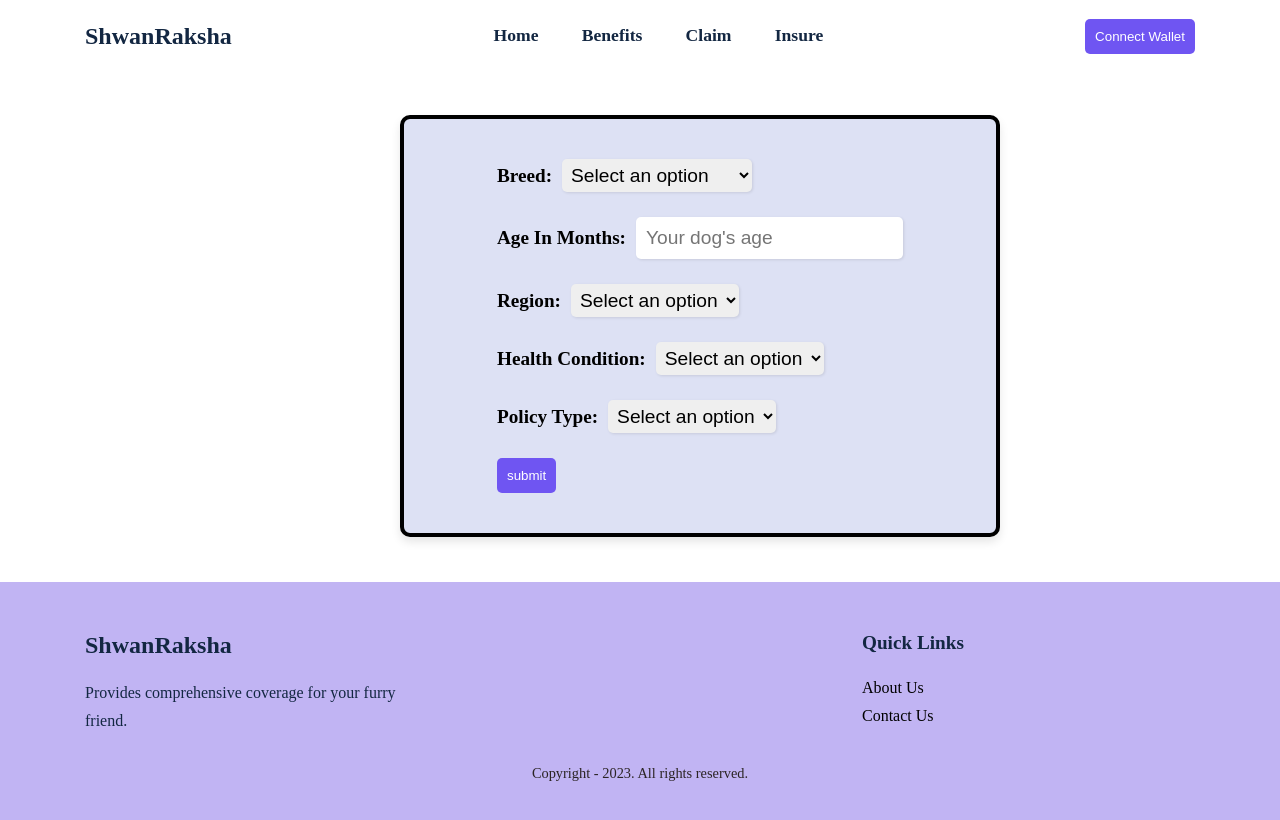
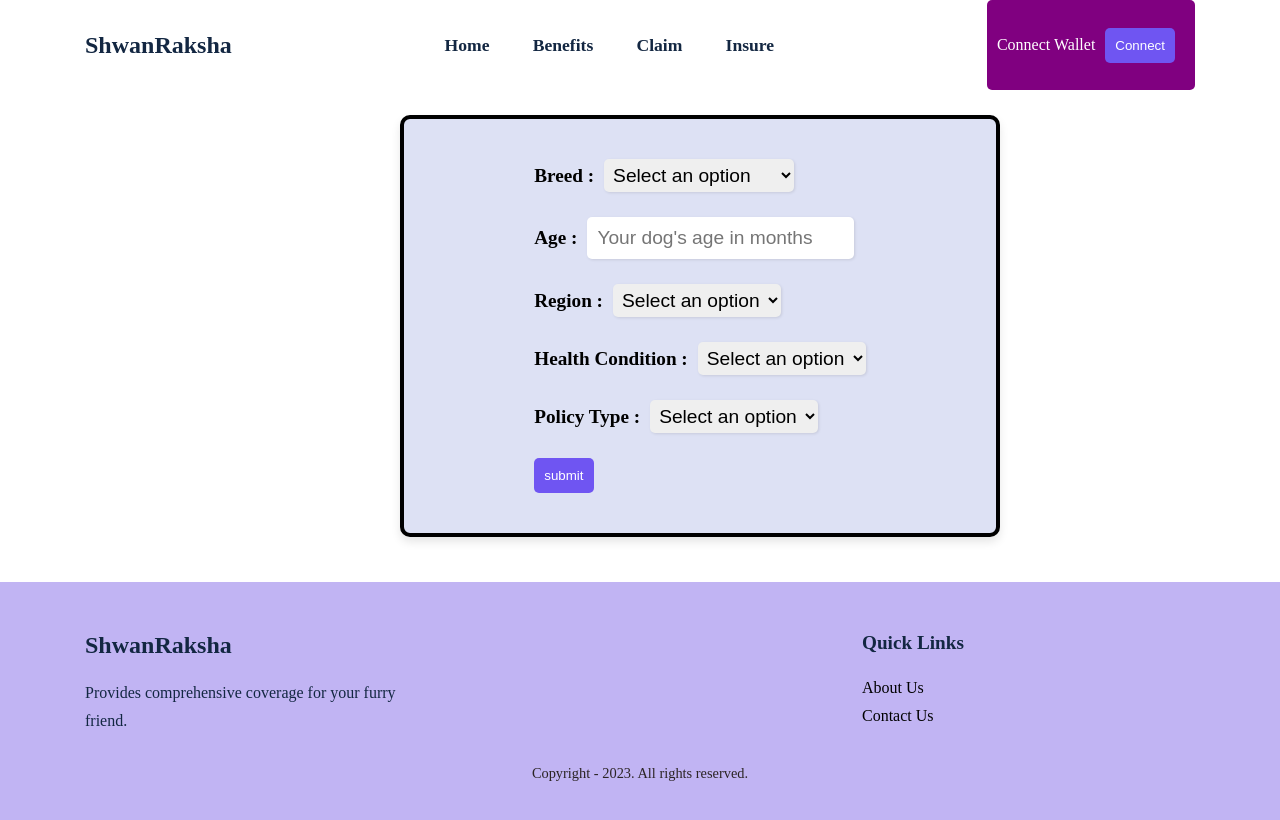
Before and after one commit to vishal5208/ShwanSuraksha, a React (Create React App) app in the folder frontend/: page /Form in a window 1280 px wide. Shown: the top 820 px of the page. Built offline with nearby package versions, Linux system fonts and the light colour scheme.

Commit message:
made some changes

```diff
--- a/frontend/src/components/BackendConnectors/shwanSurkshaConnector.js
+++ b/frontend/src/components/BackendConnectors/shwanSurkshaConnector.js
@@ -1,3 +1,5 @@
+import "./style.css";
+
 const { ethers } = require("ethers");
 const shwanSurksha = require("../../constants/ShwanSurkshaJson.json");
 const { requestAccount, getEthAddress } = require("./commonConnectors");
@@ -19,13 +21,6 @@ export const addPolicy = async (obj) => {
       );
 
       console.log("i'm in swansurksha");
-      // let data = await contract.calculatePremium(
-      //   "Labrador Retriever",
-      //   "20",
-      //   "SEVERE",
-      //   "North",
-      //   "Premium"
-      // );
 
       const { _breed, _ageInMonths, _healthCondition, _region, _policyType } =
         obj;
@@ -49,22 +44,20 @@ export const addPolicy = async (obj) => {
         "168051955878787"
       );
 
-      //
-
-      // Get the filter for the PolicyAdded event
       const filter = contract.filters.PolicyAdded();
-
-      // Listen for the event and retrieve the emitted policyId value
       contract.on(
         filter,
-        (policyId, owner, premium, payout, startDate, endDate) => {
-          alert(`Policy Added Succesfully with policyId ${policyId}`);
+        async (policyId, owner, premium, payout, startDate, endDate) => {
           console.log(`New policy added with ID ${policyId}`);
+          const alertBox = document.createElement("div");
+          alertBox.classList.add("alert-box");
+          alertBox.textContent = `Policy Added Successfully with policy ID ${policyId}`;
+          document.body.appendChild(alertBox);
+          await new Promise((resolve) => setTimeout(resolve, 5000));
+          alertBox.remove();
           return policyId;
-          // Store the policyId value in a variable or update your UI with the new policyId
         }
       );
-      //
     } else {
       return {
         success: false,
--- /dev/null
+++ b/frontend/src/components/BackendConnectors/style.css
@@ -0,0 +1,12 @@
+.alert-box {
+  position: fixed;
+  top: 20px;
+  left: 50%;
+  transform: translateX(-50%);
+  padding: 12px;
+  background-color: #47c9af;
+  color: #fff;
+  border-radius: 4px;
+  box-shadow: 0px 4px 10px rgba(0, 0, 0, 0.1);
+  z-index: 9999;
+}
--- a/frontend/src/components/Reusable/walletComponent.js
+++ b/frontend/src/components/Reusable/walletComponent.js
@@ -21,16 +21,66 @@ export function WalletComponent() {
   };
 
   return (
-    <div>
+    <div style={{ position: "relative", zIndex: 1 }}>
       {connectStatus === "disconnected" && (
-        <button onClick={handleConnectWallet}>Connect Wallet</button>
+        <div
+          style={{
+            backgroundColor: "purple",
+            color: "white",
+            padding: "10px",
+            borderRadius: "5px",
+            display: "flex",
+            alignItems: "center",
+          }}
+        >
+          <span style={{ marginRight: "10px" }}>Connect Wallet</span>
+          {isLoading && <span style={{ marginRight: "10px" }}>Loading...</span>}
+          {errorMsg && (
+            <span style={{ marginRight: "10px" }}>Error: {errorMsg}</span>
+          )}
+          {!isLoading && !errorMsg && (
+            <button
+              onClick={handleConnectWallet}
+              style={{ marginRight: "10px" }}
+            >
+              Connect
+            </button>
+          )}
+        </div>
       )}
 
-      {connectStatus === "connecting" && <div>Loading...</div>}
+      {connectStatus === "connecting" && (
+        <div
+          style={{
+            backgroundColor: "purple",
+            color: "white",
+            padding: "10px",
+            borderRadius: "5px",
+            display: "flex",
+            alignItems: "center",
+          }}
+        >
+          <span style={{ marginRight: "10px" }}>Connecting...</span>
+        </div>
+      )}
 
-      {connectStatus === "connected" && <div>Account: {account}</div>}
-
-      {errorMsg && <div>Error: {errorMsg}</div>}
+      {connectStatus === "connected" && (
+        <div
+          style={{
+            backgroundColor: "purple",
+            color: "white",
+            padding: "10px",
+            borderRadius: "5px",
+            display: "flex",
+            alignItems: "center",
+          }}
+        >
+          <span style={{ marginRight: "10px" }}>
+            {account.slice(0, 5)}...{account.slice(-4)}
+          </span>
+          <span style={{ marginRight: "10px" }}>Connected</span>
+        </div>
+      )}
     </div>
   );
 }
--- a/frontend/src/components/UI/InsuranceForm.jsx
+++ b/frontend/src/components/UI/InsuranceForm.jsx
@@ -89,7 +89,7 @@ export const InsuranceForm = () => {
       <div className="inputs">
         <div>
           <label htmlFor="option1" className="input">
-            Breed:
+            Breed :
           </label>
           <select
             id="option1"
@@ -107,20 +107,20 @@ export const InsuranceForm = () => {
 
         <div className="inputs" id="inputs__label">
           <label htmlFor="option2" className="input">
-            Age In Months:
+            Age :
           </label>
           <input
             className="age-input-box"
             type="text"
             value={option2}
             onChange={handleOption2Change}
-            placeholder="Your dog's age"
+            placeholder="Your dog's age in months"
           />
         </div>
 
         <div className="inputs">
           <label htmlFor="option3" className="input">
-            Region:
+            Region :
           </label>
           <select
             id="option3"
@@ -139,7 +139,7 @@ export const InsuranceForm = () => {
 
         <div className="inputs">
           <label htmlFor="option4" className="input">
-            Health Condition:
+            Health Condition :
           </label>
           <select
             id="option4"
@@ -157,7 +157,7 @@ export const InsuranceForm = () => {
 
         <div className="inputs">
           <label htmlFor="option5" className="input">
-            Policy Type:
+            Policy Type :
           </label>
           <select
             id="option5"
```
